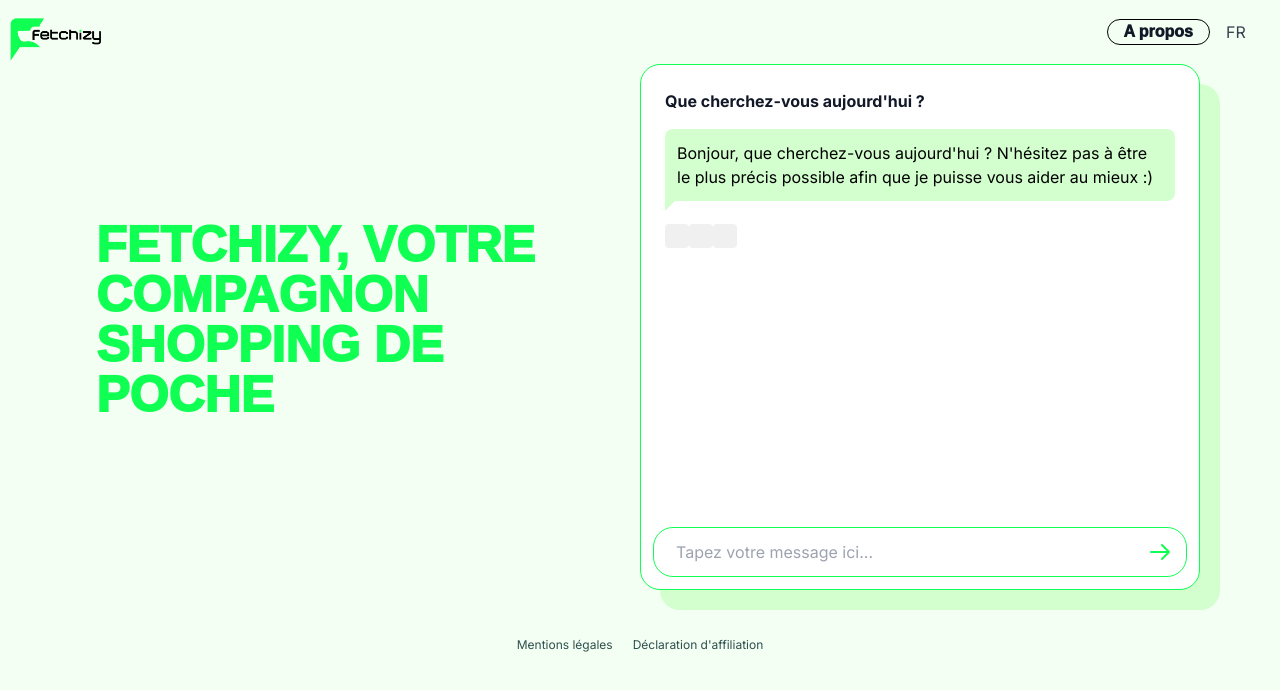
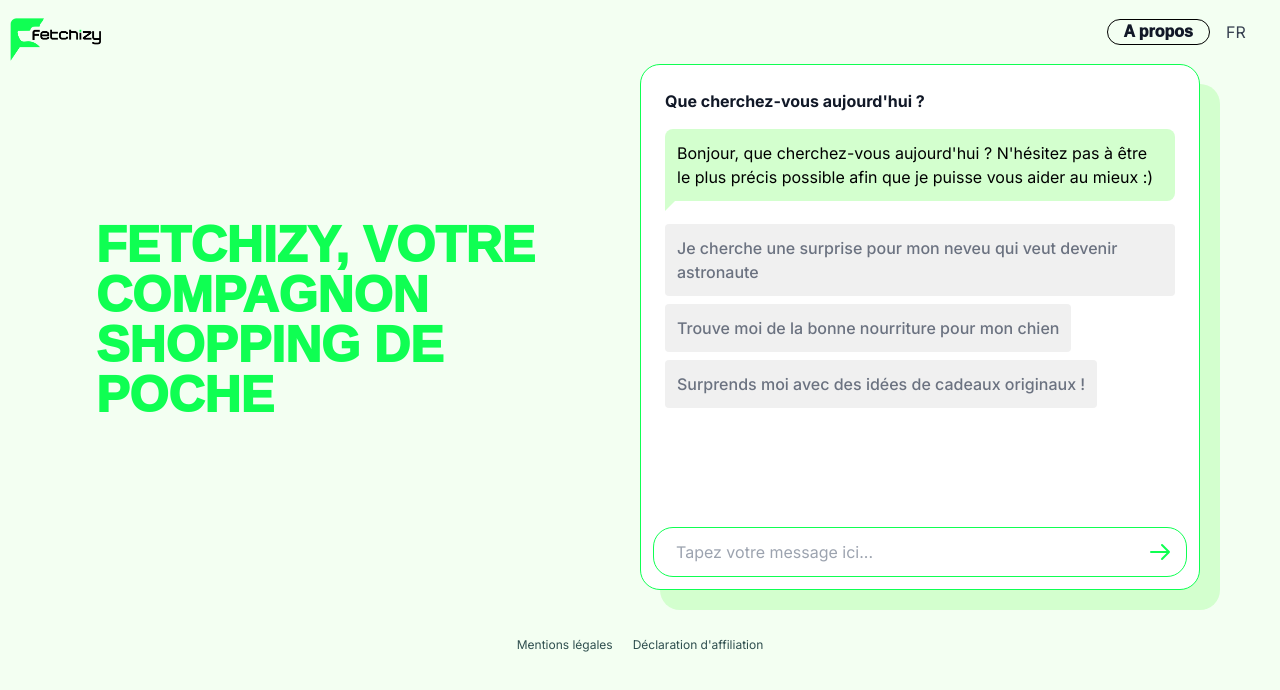
Before and after one commit to mriahi1/product-chat-2, a Next.js app: page / in a window 1280 px wide. Shown: the top 690 px of the page. Built offline with nearby package versions, Linux system fonts and the light colour scheme.

Commit message:
Change prompt and new categories wording

```diff
--- a/translations/index.js
+++ b/translations/index.js
@@ -22,12 +22,12 @@
     search_placeholder: "Search for products",
     search: "Search",
     message_placeholder: "Type your message here...",
-    find_me: "Find me",
-    for_my_dog: "quality food for my dog",
-    find_a_deal: "Find a deal",
-    for_iphone_earphones: "for Iphone earphones",
-    i_need: "I need",
-    an_iphone_charger: "an Iphone charger",
+    prompt1_title: "I'm looking for",
+    prompt1_sub: "a surprise for my nephew who wants to become an astronaut",
+    prompt2_title: "Find me",
+    prompt2_sub: "some good food for my dog",
+    prompt3_title: "Surprise me",
+    prompt3_sub: "with original gift ideas!",
     sign_in: "Sign In",
     sign_out: "Sign Out",
     sign_up: "Sign Up",
@@ -53,9 +53,9 @@
     affiliation_mention_contract: "As an Amazon Associate, this website earn from qualifying purchases.",
     cookie_notice: "This website uses cookies to enhance the user experience.",
     hello: "Hello,",
-    what_are_you_looking_for: "what are you looking for today? Please be as specific as possible so that I can help you as best as I can :)",
+    what_are_you_looking_for: "what are you looking for today? Please be as specific as possible so that I can best help you :)",
     support_text_1: "FETCHIZY, YOUR POCKET SHOPPING COMPANION",
-    could_you_be_more_specific: "Could you be more specific?",
+    could_you_be_more_specific: "Could you please be more specific?",
     support_text_2: "SCROLL TO DISCOVER OUR SELECTION",
     no_products: "No products found",
     pick_categories_header: "Didn't find what you were looking for?",
@@ -64,7 +64,7 @@
     cat_2: "Clothing",
     reset_subtext: "Otherwise, you can go back to the chat",
     reset_chat: "Back to the Chat",
-    new_categories_found: "Here are categories you might like...",
+    new_categories_found: "Here are categories you might like... you can also formulate another request in the chat box",
     error_message_network: "Network error. Please try again later.",
     error_message_generic: "An error occurred. Please try again later.",
   };
@@ -94,12 +94,12 @@
     search_placeholder: "Rechercher des produits",
     search: "Recherche",
     message_placeholder: "Tapez votre message ici...",
-    find_me: "Trouve moi",
-    for_my_dog: "de la bonne pâtée pour chien",
-    find_a_deal: "Cherche une bonne affaire",
-    for_iphone_earphones: "pour des écouteurs d'Iphone",
-    i_need: "J'ai besoin",
-    an_iphone_charger: "d'un chargeur d'Iphone",
+    prompt1_title: "Je cherche",
+    prompt1_sub: "une surprise pour mon neveu qui veut devenir astronaute",
+    prompt2_title: "Trouve moi",
+    prompt2_sub: "de la bonne nourriture pour mon chien",
+    prompt3_title: "Surprends moi",
+    prompt3_sub: "avec des idées de cadeaux originaux !",
     sign_in: "Se connecter",
     sign_out: "Déconnexion",
     sign_up: "S'inscrire",
@@ -136,7 +136,7 @@
     cat_2: "Vêtements",
     reset_subtext: "Sinon, vous pouvez retourner au chat",
     reset_chat: "Retour au Chat",
-    new_categories_found: "Voici des catégories qui pourraient vous intéresser...",
+    new_categories_found: "Voici des catégories qui pourraient vous intéresser... vous pouvez également m'écrire une nouvelle demande",
     error_message_network: "Erreur réseau. Veuillez réessayer plus tard.",
     error_message_generic: "Une erreur est survenue. Veuillez réessayer plus tard.",
   };
```
